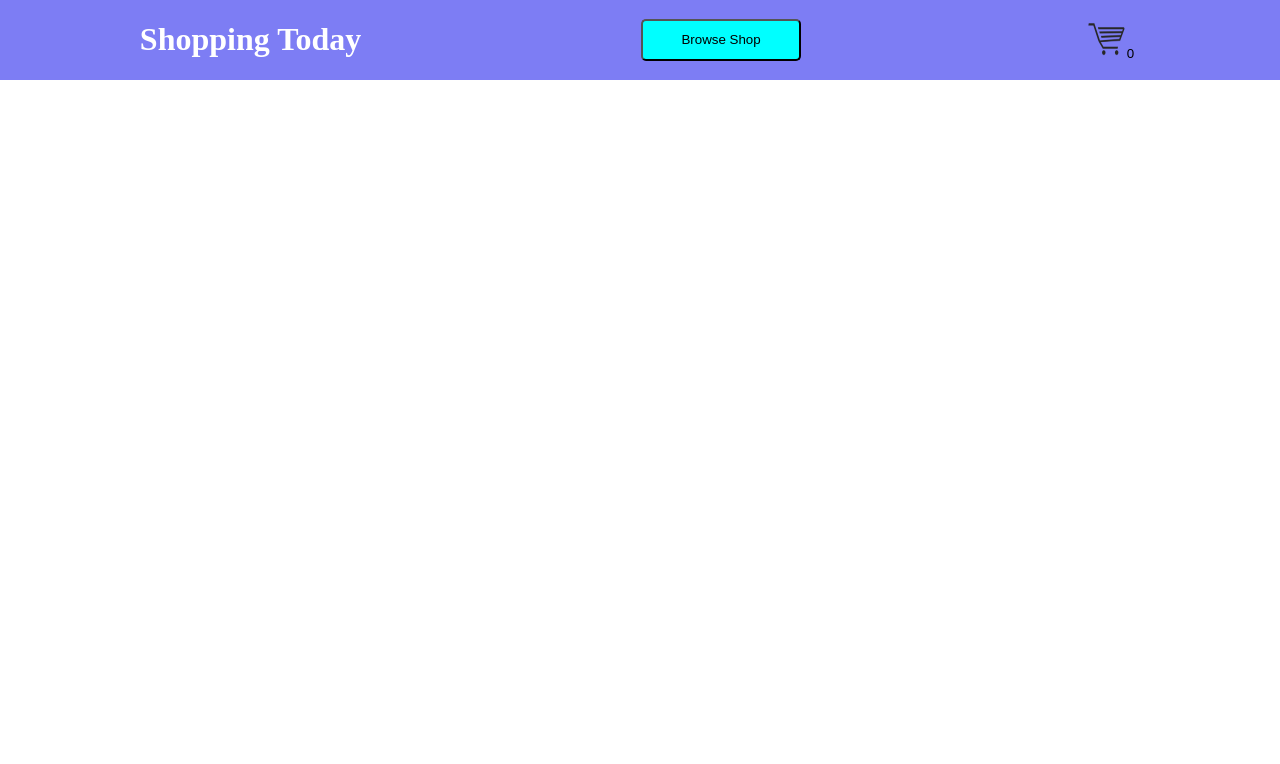
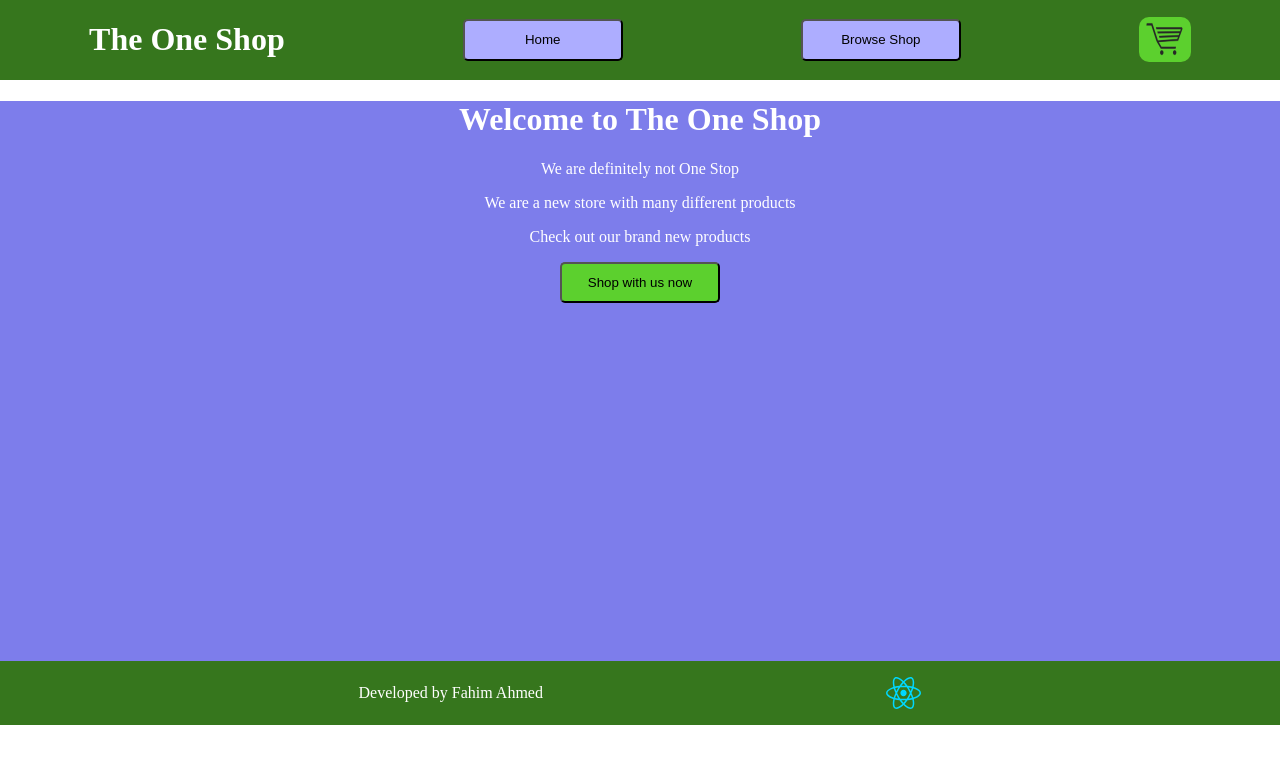
Before and after one commit to fahime10/Shopping-Cart, a React (Vite) app: page / in a window 1280 px wide. Shown: the top 764 px of the page. Built offline with nearby package versions, Linux system fonts and the light colour scheme.

Commit message:
Implemented home page

```diff
--- a/src/App.jsx
+++ b/src/App.jsx
@@ -1,10 +1,14 @@
 import './main.css'
+import reactLogo from './assets/react.svg'
 import MenuBar from './components/MenuBar'
+import HomePage from './components/HomePage'
 
 function App() {
   return (
     <>
       <MenuBar />
+      <HomePage />
+      <footer>Developed by Fahim Ahmed <img src={reactLogo} /></footer>
     </>
   )
 }
--- a/src/components/HomePage.jsx
+++ b/src/components/HomePage.jsx
@@ -0,0 +1,13 @@
+const HomePage = () => {
+    return (
+        <div className="home-page">
+            <h1>Welcome to The One Shop</h1>
+            <p>We are definitely not One Stop</p>
+            <p>We are a new store with many different products</p>
+            <p>Check out our brand new products</p>
+            <button type="button" className="shop">Shop with us now</button>
+        </div>
+    );
+};
+
+export default HomePage;
--- a/src/components/MenuBar.jsx
+++ b/src/components/MenuBar.jsx
@@ -2,11 +2,12 @@ import { useState } from "react";
 import CartIcon from "../assets/cart.png";
 
 const MenuBar = () => {
-    const [items, useItems] = useState(0);
+    const [items, useItems] = useState(null);
 
     return (
         <div className="menu-bar">
-            <h1>Shopping Today</h1>
+            <h1>The One Shop</h1>
+            <button type="button" className="home">Home</button>
             <button type="button" className="browse">Browse Shop</button>
             <button type="button" className="cart-icon">
                 <img src={CartIcon} />
--- a/src/main.css
+++ b/src/main.css
@@ -1,16 +1,18 @@
 body {
     margin: 0;
+    color: white;
 }
 
 button:hover {
     cursor: pointer;
+    background-color: blueviolet;
 }
 
 .menu-bar {
     display: flex;
     align-items: center;
     justify-content: space-around;
-    background-color: rgb(125, 125, 244);
+    background-color: rgb(54, 118, 29);
     color: white;
 }
 
@@ -19,15 +21,14 @@ button:hover {
     width: 40px;
 }
 
-.browse {
+.home, .browse, .shop {
     padding: 0.7rem;
     width: 10rem;
-    background-color: aqua;
     border-radius: 5px;
 }
 
-.browse:hover {
-    background-color: blueviolet;
+.home, .browse {
+    background-color: rgb(173, 173, 255);
 }
 
 .search {
@@ -35,6 +36,25 @@ button:hover {
 }
 
 .cart-icon {
-    background-color: rgb(125, 125, 244);
+    background-color: rgb(92, 208, 46);
     border: none;
+    border-radius: 10px;
 }
+
+.home-page {
+    text-align: center;
+    background-color: rgb(125, 125, 235);
+    height: 70vh;
+}
+
+.shop {
+    background-color: rgb(92, 208, 46);
+}
+
+footer {
+    display: flex;
+    align-items: center;
+    justify-content: space-evenly;
+    background-color: rgb(54, 118, 29);
+    padding: 1rem;
+}
```
